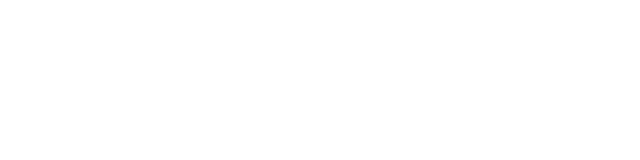
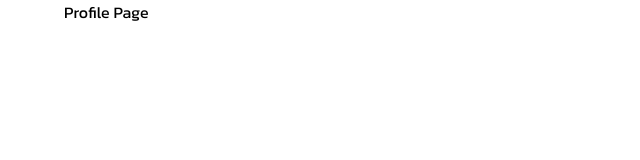
Before and after one commit to oliver-wahome/broker, a React (Create React App) app: page /profile in a window 1280 px wide. Before the commit this address had no page. Shown: the top 160 px of the page, without its empty margins (0-640 px from the left). Built offline with nearby package versions, Linux system fonts and the light colour scheme.

Commit message:
feat: adding a profile page to show user details

```diff
--- a/src/App.js
+++ b/src/App.js
@@ -5,6 +5,7 @@ import Contact from './pages/Contact';
 import SignIn from './pages/SignIn';
 import Register from './pages/Register';
 import OnBoarding from './pages/OnBoarding';
+import Profile from './pages/Profile';
 import './App.css';
 //import 'bootstrap/dist/css/bootstrap.min.css';
 
@@ -24,6 +25,7 @@ function App() {
           <Route path="/signin" element={<SignIn />} />
           <Route path="/register" element={<Register />} />
           <Route path="/onboarding" element={<OnBoarding />} />
+          <Route path="/profile" element={<Profile />} />
         </Routes>
       </BrowserRouter>
     </div>
--- a/src/pages/Dashboard.js
+++ b/src/pages/Dashboard.js
@@ -1,7 +1,7 @@
 import React from 'react';
 import Navbar from '../components/Navbar';
 import Footer from '../components/Footer';
-import { useNavigate } from 'react-router-dom';
+import { Link, useNavigate } from 'react-router-dom';
 import '../firebase';
 import { getAuth, signOut } from "firebase/auth";
 
@@ -31,6 +31,8 @@ function Dashboard() {
 
             <button onClick={logOut}>logout</button>
 
+            <Link to="/profile">go to profile</Link>
+
             <Footer />
         </div>
     );
--- /dev/null
+++ b/src/pages/Profile.js
@@ -0,0 +1,11 @@
+import React from 'react';
+
+function Profile() {
+    return(
+        <div>
+            Profile Page
+        </div>
+    );
+}
+
+export default Profile;
```
